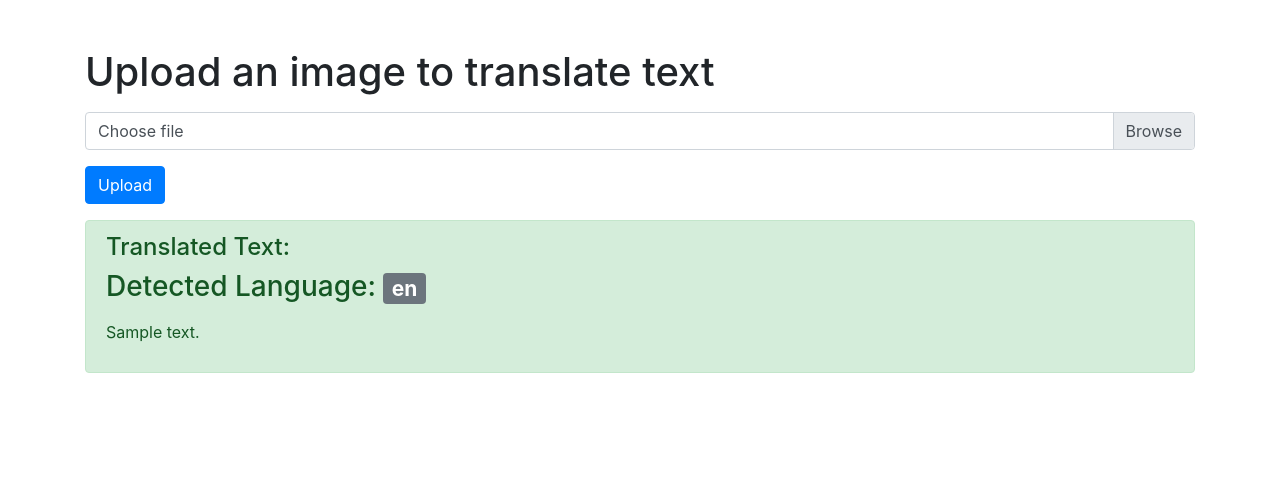
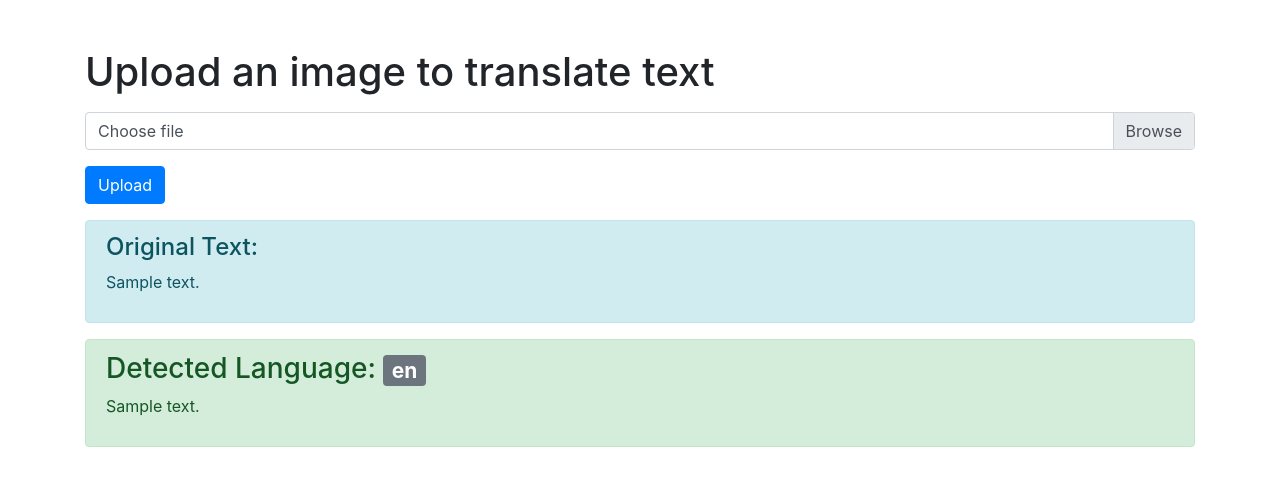
Before and after one commit to philtrachtenberg3/transcribe_me, a Flask app: template app/templates/index.html in a window 1280 px wide. Shown: the top 486 px of the page. Run offline with Flask 3, Linux system fonts and the light colour scheme; the template is opened without the code that fills it: most values are stand-ins (such as "Sample title", 1, 10 or a date in 2020); some libraries are stand-ins or nearby versions.

Commit message:
now shows original text and translated text

```diff
--- a/app/main.py
+++ b/app/main.py
@@ -9,7 +9,8 @@ app = Flask(__name__)
 @app.route('/', methods=['GET', 'POST'])
 def index():
     translated_text = ""
-    detected_lang = ""
+    detected_lang_name = ""  # Initialize the detected language name variable
+    detected_text = ""  # Initialize the variable for the original text
     if request.method == 'POST':
         if 'image_file' in request.files:
             image_file = request.files['image_file']
@@ -21,10 +22,13 @@ def index():
                 # Translate the detected text and get the detected language code
                 detected_lang_code, translated_text = translate_text(detected_text)
 
-                # Convert the language code to a language name
-                detected_lang = get_language_name(detected_lang_code)
+                # Use the get_language_name function to get the language name from the code
+                detected_lang_name = get_language_name(detected_lang_code)
 
-    return render_template('index.html', translated_text=translated_text, detected_lang=detected_lang)
+    # Pass the original text, translated text, and detected language name to the template
+    return render_template('index.html', detected_text=detected_text, translated_text=translated_text, detected_lang=detected_lang_name)
+
+
 
 
 
--- a/app/templates/index.html
+++ b/app/templates/index.html
@@ -18,10 +18,16 @@
             <button type="submit" class="btn btn-primary">Upload</button>
         </form>
 
+        {% if detected_text %}
+            <div class="alert alert-info" role="alert">
+                <h4 class="alert-heading">Original Text:</h4>
+                <p>{{ detected_text }}</p>
+            </div>
+        {% endif %}
+
         {% if translated_text %}
             <div class="alert alert-success" role="alert">
-                <h4 class="alert-heading">Translated Text:</h4>
-                <h3 class="alert-heading mb-3">Detected Language: <span class="badge badge-secondary">{{ detected_lang }}</span></h3>
+                <h3 class="alert-heading">Detected Language: <span class="badge badge-secondary">{{ detected_lang }}</span></h3>
                 <p>{{ translated_text }}</p>
             </div>
         {% endif %}
```
